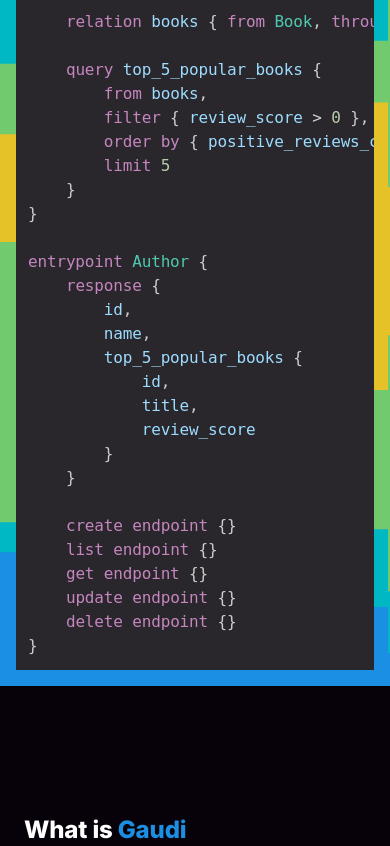
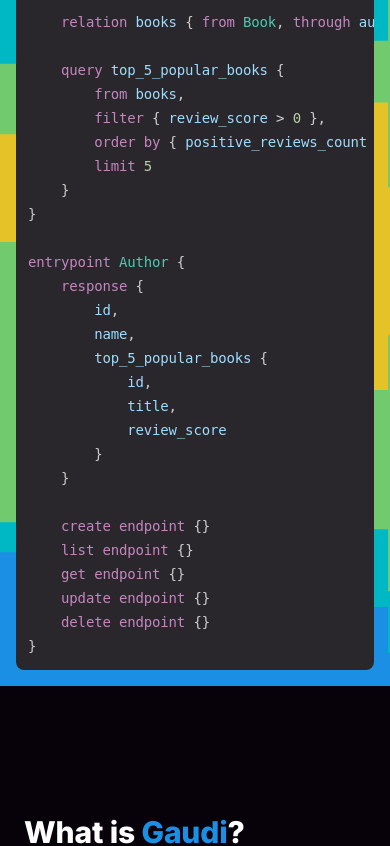
Before and after one commit to gauditech/gaudi-website, a Next.js app: page /home in a window 390 px wide. Shown: the part 940-1786 px from the top of the page. Built offline with nearby package versions, Linux system fonts and the light colour scheme.

Commit message:
minor responsive improvement

```diff
--- a/components/CodeSnippet.tsx
+++ b/components/CodeSnippet.tsx
@@ -1,5 +1,4 @@
-import { AppWindowFrame } from "@/components/AppWindowFrame";
-import React, { ConsumerProps, FunctionComponent } from "react";
+import React, { FunctionComponent } from "react";
 
 export type CodeSnippetProps = {
   code: string;
@@ -20,7 +19,9 @@ export const CodeSnippet: React.FC<CodeSnippetProps> = (
         // lineHeight: "1.3",
         // whiteSpace: "pre",
       }}
-      className={`whitespace-pre text-base font-normal leading-6 ${props.className}`}
+      className={`whitespace-pre text-sm md:text-base font-normal leading-6 ${
+        props.className ?? ""
+      }`}
       dangerouslySetInnerHTML={{ __html: props.code }}
     ></div>
   );
@@ -33,7 +34,7 @@ export const FramedCodeSnippet: FunctionComponent<CodeSnippetProps> = (
   props
 ) => {
   return (
-    <div className="relative overflow-hidden bg-gray-800 p-3 text-md sm:rounded-lg sm:text-base md:max-w-full lg:max-w-max xl:rounded-xl xl:p-4">
+    <div className="relative overflow-hidden bg-gray-800 p-3 text-md rounded-lg sm:text-base md:max-w-full lg:max-w-max xl:rounded-xl xl:p-4">
       <CodeSnippet {...props} />
     </div>
   );
--- a/components/home/hero.tsx
+++ b/components/home/hero.tsx
@@ -12,18 +12,24 @@ export default function Hero() {
             </h2>
             <div className="h-6"></div>
             <p className="text-lg lg:text-xl">
-              Gaudi is a declarative programming language and a backend framework that makes it
-              easier to build and maintain web application APIs. Simply describe your models and
-              APIs in a declarative way and instantly get your app with batteries included.
+              Gaudi is a declarative programming language and a backend
+              framework that makes it easier to build and maintain web
+              application APIs. Simply describe your models and APIs in a
+              declarative way and instantly get your app with batteries
+              included.
               <br />
               <br />
-              With Gaudi out of the box you get expressive data modeling, customizable APIs,
-              automatic database migration and population, powerful declarative database query
-              engine, full stack type-safety, client libary generators and much more.
+              With Gaudi out of the box you get expressive data modeling,
+              customizable APIs, automatic database migration and population,
+              powerful declarative database query engine, full stack
+              type-safety, client libary generators and much more.
             </p>
             <div className="h-9 xl:h-10"></div>
             <div className="xl: flex flex-col gap-4 xl:flex-row">
-              <a className="btn btn-lg btn-blue text-white border-2 w-full xl:w-60" href="/docs">
+              <a
+                className="btn btn-lg btn-blue text-white border-2 w-full xl:w-60"
+                href="/docs"
+              >
                 Quick start
               </a>
               <a className="btn btn-lg w-full xl:w-60" href="/docs">
@@ -34,7 +40,7 @@ export default function Hero() {
         </div>
         <div className="relative -mx-6 mt-6 overflow-hidden p-4 sm:-mx-8 sm:p-8 md:p-10 lg:mt-0 lg:h-[51rem] lg:w-1/2 lg:rounded-l-lg lg:p-8">
           <svg
-            className="absolute top-0 left-0 h-full xl:rounded-3xl"
+            className="absolute top-0 left-0 h-full lg:rounded-lg"
             viewBox="0 0 1440 900"
             fill="none"
             xmlns="http://www.w3.org/2000/svg"
--- a/components/home/whatisgaudi.tsx
+++ b/components/home/whatisgaudi.tsx
@@ -14,8 +14,9 @@ export default function WhatIsGaudi() {
     <>
       <ContentSection
         orientation="left"
+        headingLevel={2}
         title=<>
-          What is <H color="blue">Gaudi</H>
+          What is <H color="blue">Gaudi</H>?
         </>
         textContent={
           <>
@@ -154,6 +155,7 @@ export default function WhatIsGaudi() {
 
       <ContentSection
         orientation="left"
+        headingLevel={2}
         title=<>
           Tools that supercharge your{" "}
           <span className="text-yellow-brand">development</span>
@@ -335,6 +337,7 @@ type ContentSectionProps = {
   snippetContent?: ReactNode;
   tags?: SectionTag[];
   singleCol?: boolean;
+  headingLevel?: 2 | 3;
 };
 function ContentSection(props: ContentSectionProps) {
   // style variants
@@ -357,7 +360,7 @@ function ContentSection(props: ContentSectionProps) {
 
   const titlePart = props.title && (
     <>
-      <Heading level={3}>{props.title}</Heading>
+      <Heading level={props.headingLevel ?? 3}>{props.title}</Heading>
     </>
   );
 
@@ -399,7 +402,9 @@ function ContentSection(props: ContentSectionProps) {
         {titlePart && (
           <>
             <div className={`${variants.grid[props.orientation].title}`}>
-              <div className="lg:max-w-2xl lg:mx-auto">{titlePart}</div>
+              <div className="lg:max-w-xl xl:max-w-2xl lg:mx-auto">
+                {titlePart}
+              </div>
             </div>
             <div className={`${variants.grid[props.orientation].empty}`}>
               &nbsp;
@@ -410,14 +415,14 @@ function ContentSection(props: ContentSectionProps) {
         {(descriptionPart || imagePart) && (
           <>
             <div className={`${variants.grid[props.orientation].textContent}`}>
-              <div className="lg:max-w-2xl lg:mx-auto">
+              <div className="lg:max-w-xl xl:max-w-2xl lg:mx-auto">
                 <p className="hyphen-manual text-lg md:text-xl">
                   {descriptionPart}
                 </p>
               </div>
             </div>
             <div className={`${variants.grid[props.orientation].image}`}>
-              <div className="px-8 lg:p-0 mt-8 mx-auto  lg:max-w-2xl ">
+              <div className="md:px-8 lg:p-0 mt-8 mx-auto lg:max-w-lg xl:max-w-2xl">
                 {imagePart}
               </div>
             </div>
```
